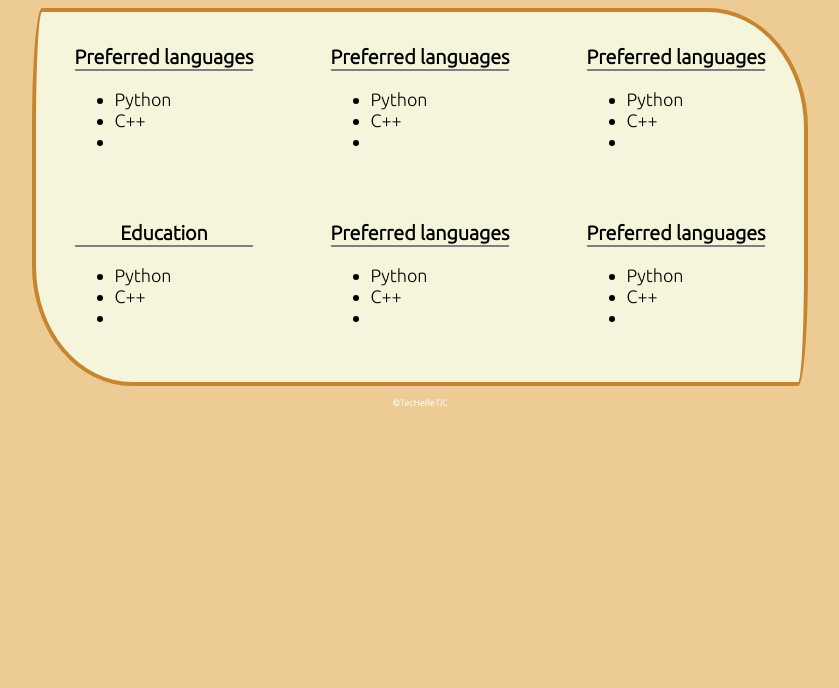
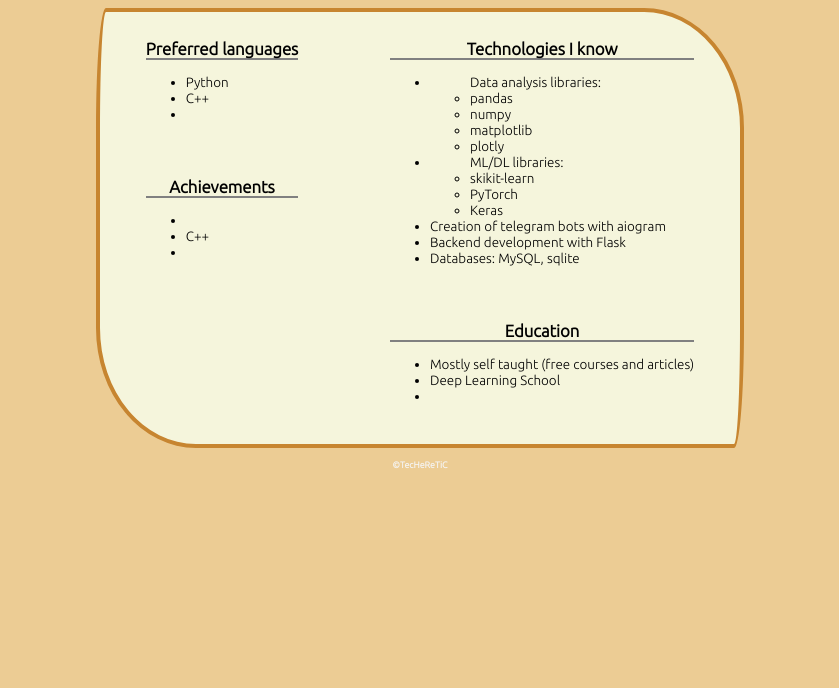
Before and after one commit to TecHeReTiC3141/Personal_website, a Flask app: page /skills in a window 1280 px wide. Shown: the part 94-782 px from the top of the page, without its empty margins (220-1059 px from the left). Run offline with Flask 2, Linux system fonts and the light colour scheme.

Commit message:
Skills page is nearly ready and will be finished later.

```diff
--- a/app.py
+++ b/app.py
@@ -1,4 +1,6 @@
-from flask import Flask, render_template
+from flask import Flask, render_template, abort, request
+from pathlib import Path
+from pprint import pprint
 
 app = Flask(__name__)
 
@@ -48,6 +50,13 @@
 
 ]
 
+project_descr = {}
+descriptions = Path('descriptions')
+for file in descriptions.glob('*.html'):
+    with open(file) as f:
+        project_descr[file.stem] = f.read().strip()
+pprint(project_descr)
+
 
 @app.route('/')
 def main_page():
@@ -56,12 +65,25 @@
 
 @app.route('/projects')
 def project_list():
-    return render_template('projects.html', title='Main page', projects=all_projects)
+    return render_template('projects_page.html', title='Main page', projects=all_projects)
+
+
+@app.route('/projects/<name>')
+def project_page(name):
+    if name not in project_descr:
+        abort(404)
+    return render_template(f'projects_page.html', )
+
 
 @app.route('/skills')
 def skills():
     return render_template('skills.html', title='Skills')
 
 
+@app.errorhandler(404)
+def error404(error):
+    return render_template('error404.html')
+
+
 if __name__ == '__main__':
     app.run()
--- /dev/null
+++ b/descriptions/dungetic.html
@@ -0,0 +1,16 @@
+<article>
+    <p>Dungetic - is a rogue-like game made with Pygame.
+Lorem ipsum dolor sit amet, consectetur adipiscing elit.
+Curabitur suscipit risus non purus malesuada, et vehicula nunc ultrices. Donec mollis purus vel ante vestibulum pulvinar. Nam id velit hendrerit, dictum nisl in, scelerisque mauris. Cras dictum augue id semper egestas. Donec sit amet orci quis massa consequat tempus a quis dui. Quisque ornare, libero vitae tristique dapibus, libero diam volutpat nulla, eget gravida ipsum justo sed tortor. Praesent purus mi, ullamcorper vitae cursus id, ullamcorper ultrices neque.
+
+Fusce vel quam vitae augue egestas mollis. Nunc vitae augue sed metus tempor laoreet sit amet imperdiet nisi. Fusce et velit erat. Aenean commodo nisl ut nulla scelerisque pretium. Phasellus condimentum lorem enim, eget ultrices sem hendrerit a. Donec fringilla nisl arcu, in laoreet enim pharetra nec. Ut porttitor purus non urna faucibus rhoncus.
+
+Praesent commodo purus eget convallis auctor.
+        Pellentesque nibh augue, rutrum a sapien eu, elementum tempus arcu. Quisque id ultricies turpis. Mauris elit elit, tincidunt nec risus nec, placerat ullamcorper nunc. Suspendisse vitae quam quis diam tincidunt dictum. Ut metus quam, molestie et ultricies sed, varius commodo diam. Maecenas eget placerat turpis, ut imperdiet lacus. Vivamus gravida magna non pharetra ultrices. Praesent et vulputate ligula. Maecenas at augue eu felis condimentum consequat sed ut lorem. Sed semper porta mi vitae dignissim. Integer sodales libero non arcu ultrices, eu interdum enim consequat. Etiam malesuada nisi ut elit vehicula, sit amet ultricies purus sollicitudin.
+
+Fusce varius pharetra elit in hendrerit. Nunc sodales consectetur justo, quis semper nulla sollicitudin in. Proin vitae dolor orci. Nulla tristique pharetra dolor eu tincidunt. Phasellus nec augue elit. Duis iaculis, sapien eleifend rhoncus facilisis, tortor justo lobortis ipsum, eu pellentesque massa metus vel risus. Donec dui dolor, varius nec enim ut, porttitor convallis erat.
+
+Vivamus velit velit, venenatis at enim finibus, molestie auctor turpis. Integer hendrerit ipsum sit amet nibh auctor auctor. Cras a sapien tristique, pharetra turpis eu, feugiat turpis. Donec bibendum a massa ac hendrerit. Lorem ipsum dolor sit amet, consectetur adipiscing elit. Aenean semper est non purus imperdiet aliquam. Nam pellentesque egestas ligula sit amet iaculis. Sed vel semper velit. Sed placerat, tortor vitae volutpat venenatis, orci orci dictum sapien, a tincidunt dui leo a nulla. Quisque elit nibh, aliquam eget est eget, suscipit dictum neque. Fusce ac lectus vel dui maximus dapibus. Mauris efficitur lectus eget leo malesuada, ut pellentesque leo placerat. Suspendisse dapibus tempus dolor, vel commodo augue pulvinar id. Morbi a dapibus augue. Etiam in turpis id urna congue sodales. Etiam elit justo, cursus sed odio in, cursus imperdiet orci.
+    </p>
+
+</article>
--- /dev/null
+++ b/descriptions/platformetic.html
@@ -0,0 +1,16 @@
+<article>
+    <p>Platformetic - is a platformer game made with Pygame.
+Lorem ipsum dolor sit amet, consectetur adipiscing elit.
+Curabitur suscipit risus non purus malesuada, et vehicula nunc ultrices. Donec mollis purus vel ante vestibulum pulvinar. Nam id velit hendrerit, dictum nisl in, scelerisque mauris. Cras dictum augue id semper egestas. Donec sit amet orci quis massa consequat tempus a quis dui. Quisque ornare, libero vitae tristique dapibus, libero diam volutpat nulla, eget gravida ipsum justo sed tortor. Praesent purus mi, ullamcorper vitae cursus id, ullamcorper ultrices neque.
+
+Fusce vel quam vitae augue egestas mollis. Nunc vitae augue sed metus tempor laoreet sit amet imperdiet nisi. Fusce et velit erat. Aenean commodo nisl ut nulla scelerisque pretium. Phasellus condimentum lorem enim, eget ultrices sem hendrerit a. Donec fringilla nisl arcu, in laoreet enim pharetra nec. Ut porttitor purus non urna faucibus rhoncus.
+
+Praesent commodo purus eget convallis auctor.
+        Pellentesque nibh augue, rutrum a sapien eu, elementum tempus arcu. Quisque id ultricies turpis. Mauris elit elit, tincidunt nec risus nec, placerat ullamcorper nunc. Suspendisse vitae quam quis diam tincidunt dictum. Ut metus quam, molestie et ultricies sed, varius commodo diam. Maecenas eget placerat turpis, ut imperdiet lacus. Vivamus gravida magna non pharetra ultrices. Praesent et vulputate ligula. Maecenas at augue eu felis condimentum consequat sed ut lorem. Sed semper porta mi vitae dignissim. Integer sodales libero non arcu ultrices, eu interdum enim consequat. Etiam malesuada nisi ut elit vehicula, sit amet ultricies purus sollicitudin.
+
+Fusce varius pharetra elit in hendrerit. Nunc sodales consectetur justo, quis semper nulla sollicitudin in. Proin vitae dolor orci. Nulla tristique pharetra dolor eu tincidunt. Phasellus nec augue elit. Duis iaculis, sapien eleifend rhoncus facilisis, tortor justo lobortis ipsum, eu pellentesque massa metus vel risus. Donec dui dolor, varius nec enim ut, porttitor convallis erat.
+
+Vivamus velit velit, venenatis at enim finibus, molestie auctor turpis. Integer hendrerit ipsum sit amet nibh auctor auctor. Cras a sapien tristique, pharetra turpis eu, feugiat turpis. Donec bibendum a massa ac hendrerit. Lorem ipsum dolor sit amet, consectetur adipiscing elit. Aenean semper est non purus imperdiet aliquam. Nam pellentesque egestas ligula sit amet iaculis. Sed vel semper velit. Sed placerat, tortor vitae volutpat venenatis, orci orci dictum sapien, a tincidunt dui leo a nulla. Quisque elit nibh, aliquam eget est eget, suscipit dictum neque. Fusce ac lectus vel dui maximus dapibus. Mauris efficitur lectus eget leo malesuada, ut pellentesque leo placerat. Suspendisse dapibus tempus dolor, vel commodo augue pulvinar id. Morbi a dapibus augue. Etiam in turpis id urna congue sodales. Etiam elit justo, cursus sed odio in, cursus imperdiet orci.
+    </p>
+
+</article>
--- a/static/css/main_styles.css
+++ b/static/css/main_styles.css
@@ -41,7 +41,11 @@
     font-family: 'Gill Sans', 'Gill Sans MT', Calibri, 'Trebuchet MS', sans-serif;
     font-size: 2em;
     margin: 5px;
+}
 
+ul.sections li a {
+    color: #000000;
+    text-decoration: none;
 }
 
 ul.sections li:hover a {
@@ -221,3 +225,7 @@
 footer h4 {
     color: whitesmoke;
 }
+
+a {
+    text-decoration: none;
+}
--- a/static/css/skills_styles.css
+++ b/static/css/skills_styles.css
@@ -3,22 +3,25 @@
     display: flex;
     flex-direction: row;
     justify-content: space-around;
-    font-size: 2em;
-    width: 60%;
+    align-items: flex-start;
+    font-size: 1.5em;
+    width: 50%;
 }
 
 div.content > div.column {
     display: flex;
     flex-direction: column;
-
+    height: 100%;
 }
 
 div.column > div.row {
     margin-bottom: 2em;
+    margin-top: 0;
+    padding-top: 0;
 }
 
 .caption {
-    font-size: 1.1em;
+    font-size: 1.25em;
     text-align: center;
     width: 100%;
     border-bottom: 2px solid gray;
--- a/templates/main_page.html
+++ b/templates/main_page.html
@@ -4,7 +4,7 @@
             <img src="{{ url_for('static', filename=project.image) }}" alt="{{ project.title | capitalize}}">
             <p class="description">{{ project.descr }}</p>
         </div>
-        <h2 class="caption">{{ project.title | capitalize}}</h2>
+        <a href="{{ url_for('project_page', name=(project.title | lower)) }}"><h2 class="caption">{{ project.title | capitalize}}</h2></a>
         <div class="refs">
             {% for ref in project.refs %}
                 <a href="{{ ref.ref}}" target="_blank">
--- /dev/null
+++ b/templates/project_page.html
@@ -0,0 +1,6 @@
+{% extends 'projects_page.html' %}
+{% block intro %}
+    <h1 class="greeting">
+        {{ project.description }}
+    </h1>
+{% endblock %}
--- a/templates/projects.html
+++ b/templates/projects_page.html
@@ -11,8 +11,6 @@
             Projects
         </h1>
     </div>
-
-
 {% endblock %}
 
 {% block content %}
--- a/templates/skills.html
+++ b/templates/skills.html
@@ -25,9 +25,9 @@
             </ul>
         </div>
         <div class="row">
-            <h2 class="caption">Education</h2>
+            <h2 class="caption">Achievements</h2>
             <ul>
-                <li>Python</li>
+                <li></li>
                 <li>C++</li>
                 <li></li>
             </ul>
@@ -35,37 +35,41 @@
     </div>
     <div class="column">
         <div class="row">
-            <h2 class="caption">Preferred languages</h2>
+            <h2 class="caption">Technologies I know</h2>
             <ul>
-                <li>Python</li>
-                <li>C++</li>
-                <li></li>
+                <li>
+                    <ul>Data analysis libraries:
+                        <li>pandas</li>
+                        <li>numpy</li>
+                        <li>matplotlib</li>
+                        <li>plotly</li>
+                    </ul>
+                </li>
+
+                <li>
+                    <ul>ML/DL libraries:
+                        <li>skikit-learn</li>
+                        <li>PyTorch</li>
+                        <li>Keras</li>
+                    </ul>
+                </li>
+                <li>
+                    Creation of telegram bots with aiogram
+                </li>
+                <li>
+                    Backend development with Flask
+                </li>
+                <li>
+                    Databases: MySQL, sqlite
+                </li>
+
             </ul>
         </div>
         <div class="row">
-            <h2 class="caption">Preferred languages</h2>
+            <h2 class="caption">Education</h2>
             <ul>
-                <li>Python</li>
-                <li>C++</li>
-                <li></li>
-            </ul>
-        </div>
-    </div>
-
-     <div class="column">
-        <div class="row">
-            <h2 class="caption">Preferred languages</h2>
-            <ul>
-                <li>Python</li>
-                <li>C++</li>
-                <li></li>
-            </ul>
-        </div>
-        <div class="row">
-            <h2 class="caption">Preferred languages</h2>
-            <ul>
-                <li>Python</li>
-                <li>C++</li>
+                <li>Mostly self taught (free courses and articles)</li>
+                <li>Deep Learning School</li>
                 <li></li>
             </ul>
         </div>
```
Also changed, not shown: templates/error404.html (added, +20 -0 lines).
